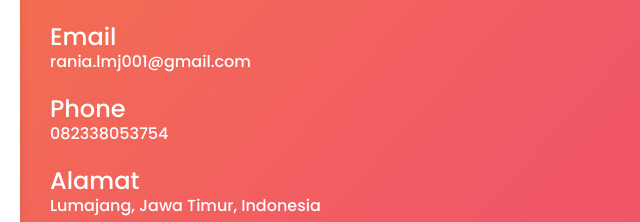
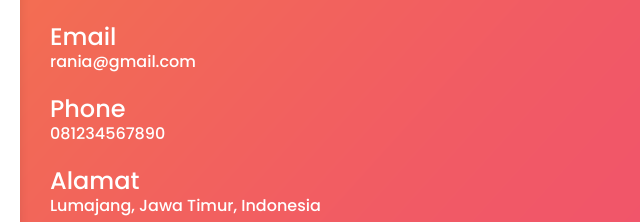
Before and after one commit to RaniaNazarinaSafitri/ranianazarinasafitri.github.io, a plain HTML site: page index.html in a window 1280 px wide. Shown: the part 4232-4454 px from the top of the page, 605-1245 px from the left. Drawn offline with Linux system fonts and the light colour scheme.

Commit message:
Update index.html

```diff
--- a/index.html
+++ b/index.html
@@ -388,10 +388,10 @@
                         <h2>Ada Kritik <em>/ Saran ?</em></h2>
 
                             <h4>Email</h4>
-                            <h6>rania.lmj001@gmail.com</h6>
+                            <h6>rania@gmail.com</h6>
                             &nbsp;
                             <h4>Phone</h4>
-                            <h6>082338053754</h6>
+                            <h6>081234567890</h6>
                             &nbsp;
                             <h4>Alamat</h4>
                             <h6>Lumajang, Jawa Timur, Indonesia</h6>
```
